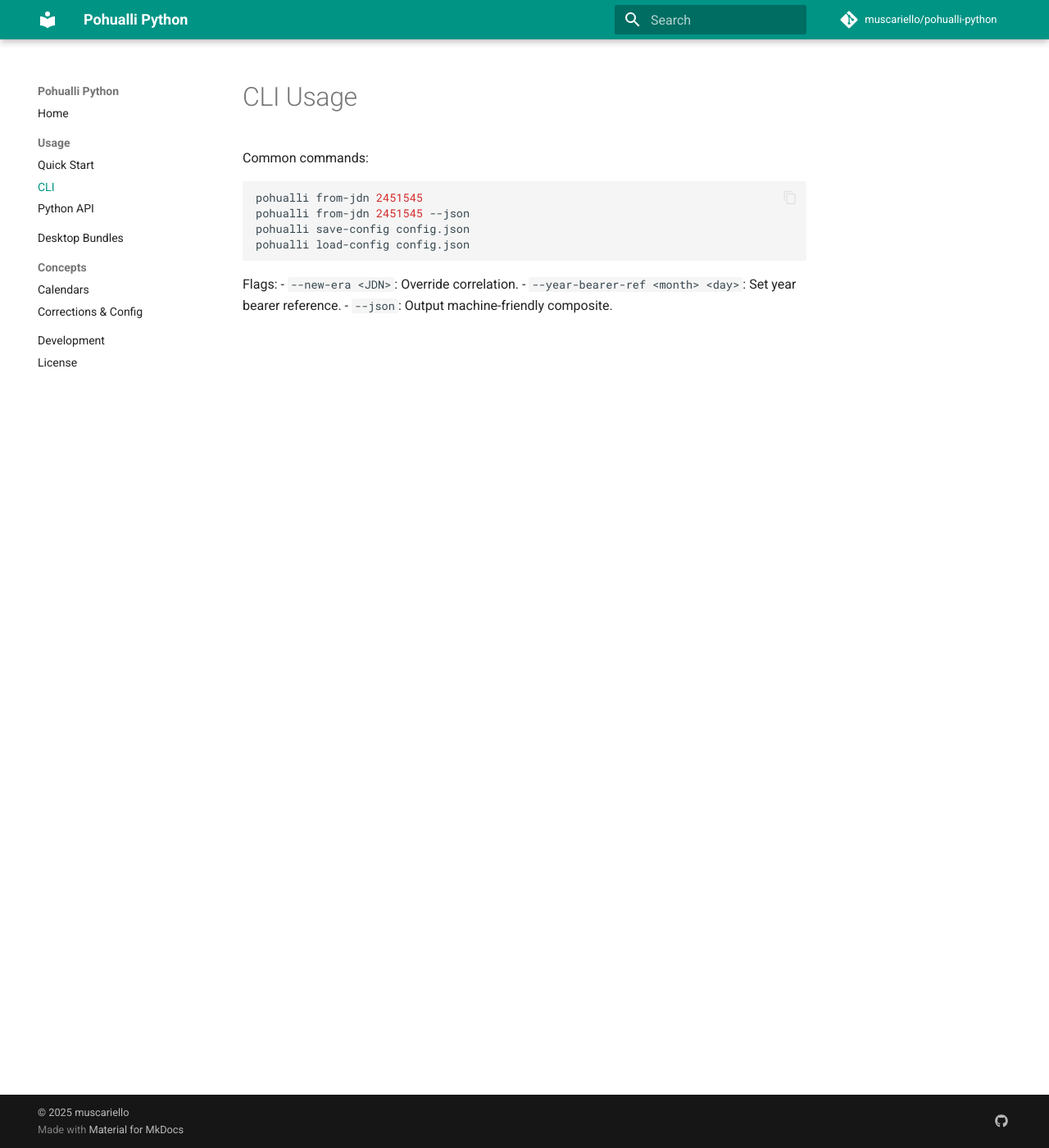
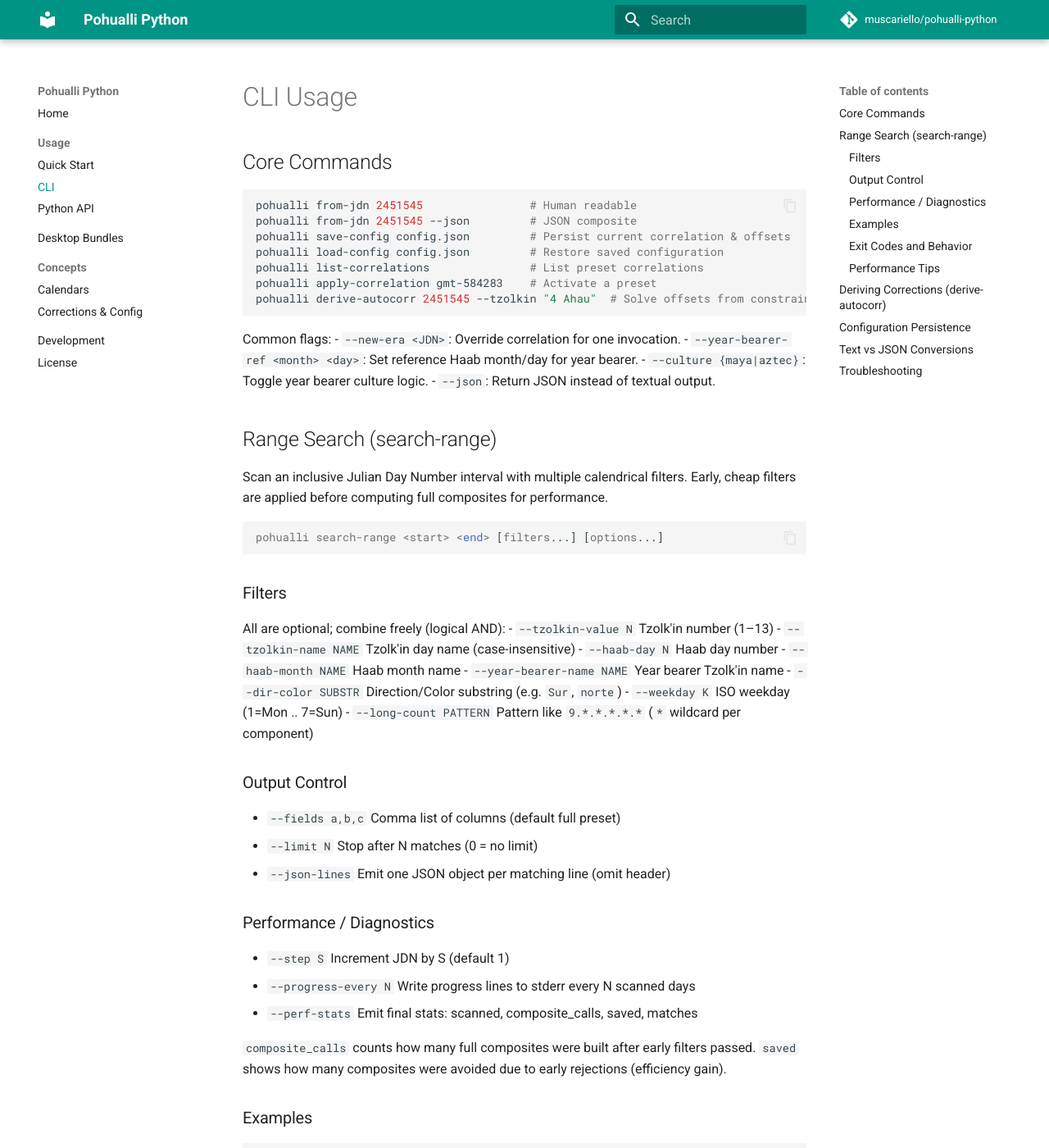
Before and after one commit to muscariello/pohualli-python, an MkDocs documentation site: the page built from docs/usage/cli.md, in a window 1280 px wide and 1400 px high. Shown: the whole window at 82% size. Built offline with MkDocs 1.6.1 and Material for MkDocs 9.7.7, drawn with Linux system fonts in a browser that asks for light colours; comment, search, counter and statistics services are not loaded; some of the changed text lies outside the part shown.

Commit message:
docs(cli): expand search-range documentation and quickstart example

````diff
--- a/docs/usage/cli.md
+++ b/docs/usage/cli.md
@@ -1,15 +1,108 @@
 # CLI Usage
 
-Common commands:
+## Core Commands
 
 ```bash
-pohualli from-jdn 2451545
-pohualli from-jdn 2451545 --json
-pohualli save-config config.json
-pohualli load-config config.json
+pohualli from-jdn 2451545                # Human readable
+pohualli from-jdn 2451545 --json         # JSON composite
+pohualli save-config config.json         # Persist current correlation & offsets
+pohualli load-config config.json         # Restore saved configuration
+pohualli list-correlations               # List preset correlations
+pohualli apply-correlation gmt-584283    # Activate a preset
+pohualli derive-autocorr 2451545 --tzolkin "4 Ahau"  # Solve offsets from constraints
 ```
 
-Flags:
-- `--new-era <JDN>`: Override correlation.
-- `--year-bearer-ref <month> <day>`: Set year bearer reference.
-- `--json`: Output machine-friendly composite.
+Common flags:
+- `--new-era <JDN>`: Override correlation for one invocation.
+- `--year-bearer-ref <month> <day>`: Set reference Haab month/day for year bearer.
+- `--culture {maya|aztec}`: Toggle year bearer culture logic.
+- `--json`: Return JSON instead of textual output.
+
+## Range Search (search-range)
+
+Scan an inclusive Julian Day Number interval with multiple calendrical filters. Early, cheap filters are applied before computing full composites for performance.
+
+```
+pohualli search-range <start> <end> [filters...] [options...]
+```
+
+### Filters
+All are optional; combine freely (logical AND):
+- `--tzolkin-value N`          Tzolk'in number (1–13)
+- `--tzolkin-name NAME`        Tzolk'in day name (case-insensitive)
+- `--haab-day N`               Haab day number
+- `--haab-month NAME`          Haab month name
+- `--year-bearer-name NAME`    Year bearer Tzolk'in name
+- `--dir-color SUBSTR`         Direction/Color substring (e.g. `Sur`, `norte`)
+- `--weekday K`                ISO weekday (1=Mon .. 7=Sun)
+- `--long-count PATTERN`       Pattern like `9.*.*.*.*.*` (`*` wildcard per component)
+
+### Output Control
+- `--fields a,b,c`     Comma list of columns (default full preset)
+- `--limit N`          Stop after N matches (0 = no limit)
+- `--json-lines`       Emit one JSON object per matching line (omit header)
+
+### Performance / Diagnostics
+- `--step S`             Increment JDN by S (default 1)
+- `--progress-every N`   Write progress lines to stderr every N scanned days
+- `--perf-stats`         Emit final stats: scanned, composite_calls, saved, matches
+
+`composite_calls` counts how many full composites were built after early filters passed. `saved` shows how many composites were avoided due to early rejections (efficiency gain).
+
+### Examples
+```bash
+# First 5 Imix dates in range
+pohualli search-range 584283 584800 --tzolkin-name Imix --limit 5
+
+# Tzolk'in value + Haab month intersection
+pohualli search-range 500000 500400 --tzolkin-value 4 --haab-month Kumku --limit 3
+
+# Long Count pattern (wildcards)
+pohualli search-range 600000 610000 --long-count '9.*.*.*.*.*' --limit 2
+
+# JSON lines (machine friendly)
+pohualli search-range 584283 584350 --tzolkin-value 1 --json-lines --limit 2
+
+# Custom columns
+pohualli search-range 584283 584400 --fields jdn,tzolkin_name,haab_month_name --limit 3
+
+# Aztec culture (affects year bearer derivation only)
+pohualli search-range 584283 584500 --culture aztec --tzolkin-value 7 --limit 2
+
+# Progress + perf stats
+pohualli search-range 584283 584600 --tzolkin-value 5 --progress-every 100 --perf-stats --limit 10
+```
+
+### Exit Codes and Behavior
+- Returns 0 on success (even with zero matches).
+- Prints `# no matches` (table mode) when no rows match.
+- In JSON lines mode zero matches produce no output lines.
+
+### Performance Tips
+- Put the most selective early filters first conceptually (e.g. Tzolk'in / Haab / Long Count). All early filters are cheap and reduce composite builds.
+- Use `--step` for coarse sampling when exploring large eras.
+- Combine `--progress-every` and `--perf-stats` for long multi-minute scans to track efficiency.
+
+## Deriving Corrections (derive-autocorr)
+Provide any subset of constraints (tzolkin, haab, g, long-count, year-bearer, cycle819 station/value, dir-color) plus a baseline JDN. The solver brute-forces minimal offset set producing those targets.
+
+Example:
+```bash
+pohualli derive-autocorr 2451545 --tzolkin "4 Ahau" --haab "3 Pop" --g 5
+```
+Outputs JSON with fields like `tzolkin_offset`, `haab_offset`, `g_offset`, etc.
+
+## Configuration Persistence
+```bash
+pohualli save-config mycfg.json
+pohualli apply-correlation gmt-584283
+pohualli load-config mycfg.json   # restores previous offsets & new era
+```
+
+## Text vs JSON Conversions
+`from-jdn` without `--json` prints human-readable multi-line description; with `--json` returns a full composite including long count tuple, zodiac info, 819-cycle data, and applied correction offsets.
+
+## Troubleshooting
+- Zero matches? Relax filters or verify correlation (list/apply a preset).
+- Unexpected Year Bearer? Check `--culture` and reference via `--year-bearer-ref`.
+- Long Count pattern never matches: ensure the number of components matches internal representation (6 segments).
````
Also changed, not shown: README.md (+63 -49 lines), docs/usage/quickstart.md (+1 -0 lines).
